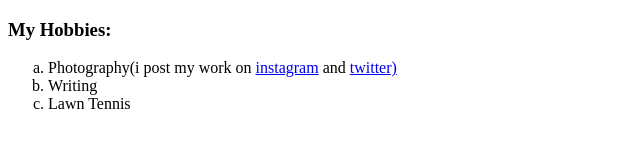
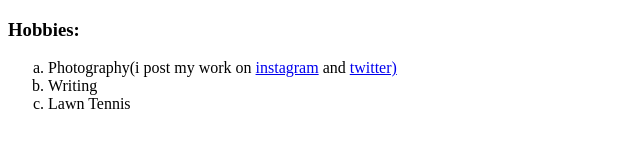
Before and after one commit to vishufr/cv, a plain HTML site: page hobbies.html in a window 1280 px wide. Shown: the full height of the page, 0-640 px from the left. Drawn offline with Linux system fonts and the light colour scheme.

Commit message:
Update hobbies.html
changed h3

```diff
--- a/hobbies.html
+++ b/hobbies.html
@@ -5,7 +5,7 @@
    <title>My Hobbies</title>
 </head>
 <body>
-   <h3> <strong>My Hobbies:</strong></h3>
+   <h3> <strong>Hobbies:</strong></h3>
    <ol type="a">
       <li>Photography(i post my work on <a href="https://www.instagram.com/vishukephotos/">instagram</a> and <a href="https://twitter.com/vishukephotos"> twitter)</a></li>
       <li>Writing</li>
```
